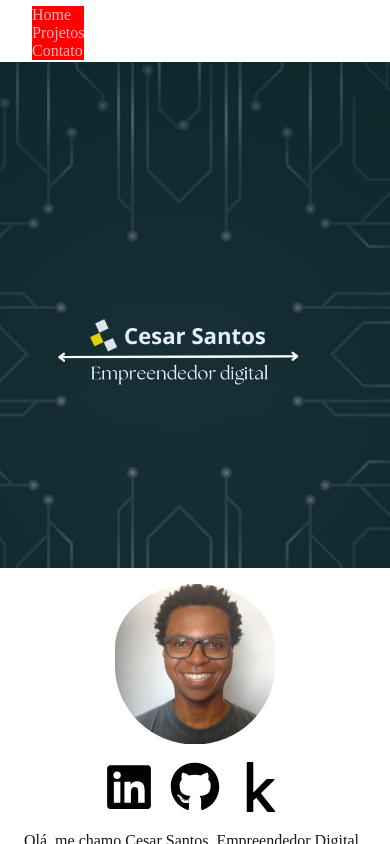
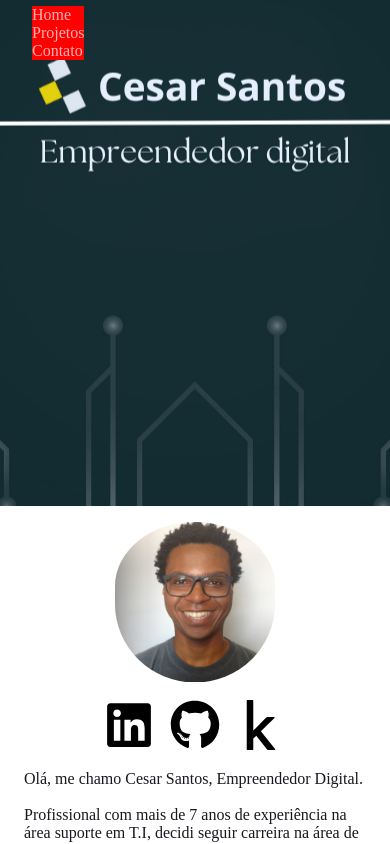
Before and after one commit to CesarSotnas/Cesar_Santos, a React (Vite) app: page / in a window 390 px wide. Shown: the top 844 px of the page. Built offline with nearby package versions, Linux system fonts and the light colour scheme.

Commit message:
Ajustes na responsiviade

```diff
--- a/src/App.css
+++ b/src/App.css
@@ -1,4 +1,11 @@
-.App {
-    width: 100vw;
-    height: 100vh;
+.App, .app-container {
+    width: auto;
+    height: auto;
 }
+
+@media screen and (max-width: 761px) {
+    .app-container {
+        width: auto;
+        height: auto;
+    }
+}
--- a/src/components/css/Card.css
+++ b/src/components/css/Card.css
@@ -1,4 +1,21 @@
-.Card-container img {
-    width: 15rem;
+.projetos-card {
+    width: 30rem;
     height: auto;
+    padding: 1rem;
+    padding-bottom: 0;
+    margin: 0;
 }
+
+
+@media screen and (max-width: 996px) {
+    .projetos-card {
+        width: 22rem;
+        height: auto;
+    }
+
+    .Card-container {
+        display: flex;
+        justify-content: center;
+
+    }
+}
--- a/src/components/css/Footer.css
+++ b/src/components/css/Footer.css
@@ -4,6 +4,7 @@
     gap: 1rem;
     align-items: center;
     padding: 1rem;
+    margin-top: 1rem;
     background: rgba(10, 10, 10, .8);
 }
 
@@ -18,7 +19,7 @@
     transition: 0.3s ease-in-out;
 }
 
-@media screen and (max-width: 982px) {
+@media screen and (max-width: 996px) {
     .footer-container {
         display: flex;
         flex-direction: column;
--- a/src/components/css/NavBar.css
+++ b/src/components/css/NavBar.css
@@ -81,7 +81,7 @@
         background-color: red;
     }
     .navbar {
-        position: relative;
+        /* position: relative; */
         width: auto;
         padding-left: 2rem;
     }
--- a/src/routes/Projetos.jsx
+++ b/src/routes/Projetos.jsx
@@ -15,19 +15,19 @@ const Projetos = () => {
       <div className="tabela-cards">
         <div className="cards">
           <Link to='https://app.powerbi.com/view?r=eyJrIjoiMDllZmNkOTMtOGYxOC00NGI1LWI1NjEtOWEzY2EwN2QzOGVlIiwidCI6IjU4YzZmNTFiLWJiOGEtNDhkYi1hZDQ1LTVlMDg0YzFjOTgzOCJ9' target='_blank'><Card img = {dash1} /></ Link>
-          <p>Análise de Dados - Dashboard - Base de vendas, loja de lubrificantes.</p>
+          <p className="texto-cards">Análise de Dados - Dashboard - Base de vendas, loja de lubrificantes.</p>
         </div>
         <div className="cards">
           <Link to='https://app.powerbi.com/view?r=eyJrIjoiYTliNjdiNjMtM2IzNC00NDk1LTkyMDgtMTZmOGE2YzM5OGRmIiwidCI6IjU4YzZmNTFiLWJiOGEtNDhkYi1hZDQ1LTVlMDg0YzFjOTgzOCJ9' target='_blank'><Card img = {dash2}/></Link>
-        <p>Análise de Dados - Dashboard - Segmentos e receitas durante 2022</p>
+        <p className="texto-cards">Análise de Dados - Dashboard - Segmentos e receitas durante 2022</p>
         </div>
         <div className="cards">
           <Link to='https://app.powerbi.com/view?r=eyJrIjoiNWE5YzI3MWEtYmU4Zi00MGZlLWIzNmUtYTU3ZTQ1NTMxMmU0IiwidCI6IjU4YzZmNTFiLWJiOGEtNDhkYi1hZDQ1LTVlMDg0YzFjOTgzOCJ9' target='_blank'><Card img = {dash3} /></Link>
-          <p>Análise de Dados - Dashboard - Materiais de papelaria.</p>
+          <p className="texto-cards">Análise de Dados - Dashboard - Materiais de papelaria.</p>
         </div>
         <div className="cards">
           <Link to='https://app.powerbi.com/view?r=eyJrIjoiMzVlYWYzMTktMzEyOS00ZTE4LTg5OTAtNmUwZTUwOTc3ZDNhIiwidCI6IjU4YzZmNTFiLWJiOGEtNDhkYi1hZDQ1LTVlMDg0YzFjOTgzOCJ9' target='_blank'><Card img = {dash4} /></Link>
-          <p>Análise de Dados - Dashboard - Análise descritiva, marketing digital.</p>
+          <p className="texto-cards">Análise de Dados - Dashboard - Análise descritiva, marketing digital.</p>
         </div>
       </div>
     </div>
--- a/src/routes/css/Contato.css
+++ b/src/routes/css/Contato.css
@@ -96,7 +96,7 @@ h3 {
 }
 
 
-@media  screen and (max-width: 768px) {
+@media  screen and (max-width: 996) {
     .home-container {
         display: flex;
         flex-direction: column;
--- a/src/routes/css/Home.css
+++ b/src/routes/css/Home.css
@@ -23,6 +23,8 @@ p {
     background-position: 50% 50%;
     width: 100%;
     height: 100vh;
+    padding: 0;
+    margin: 0;
 }
 
 /* Imagem Perfil e Logos */
@@ -30,8 +32,7 @@ p {
     width: 100%;
     height: auto;
     margin: 0;
-    padding-left: 1rem;
-    padding-right: 1rem;
+    padding: 0;
 }
 
 /* Imagem Perfil */
@@ -73,11 +74,11 @@ p {
 
 /* Responsvidade */
 /* Celular */
-@media screen and (max-width: 761px) {
+@media screen and (max-width: 996px) {
     .img-empreendedor {
         display: block;
-        background-position: 52% 0%;
-        background-size: 300%;
+        background-position: 50% 76%;
+        background-size: auto;
         width: auto;
         height: 60vh;
     }
--- a/src/routes/css/Projetos.css
+++ b/src/routes/css/Projetos.css
@@ -1,11 +1,3 @@
-.img-empreendedor {
-    background-image: url('../../assets/Empreendedor.png');
-    background-attachment: fixed;
-    background-position: 50% 50%;
-    width: 100%;
-    height: 100vh;
-}
-
 .projeto-container {
     display: flex;
     flex-direction: column;
@@ -18,19 +10,17 @@
 }
 
 .tabela-cards {
-    display: flex;
-    flex-flow: wrap;
-    padding-left: 8rem;
+    display: grid;
+    grid-template-columns: repeat(2, 35rem);
+    grid-template-rows: auto auto;
+    grid-column-gap: 1rem;
+    justify-content: center;
 }
 
+
 .cards {
-    display: flex;
-    flex-direction: column;
-    padding: 2rem;
-}
-
-.cards p {
-    align-self: center;
+    width: 30rem;
+    height: auto;
 }
 
 .cards a {
@@ -38,12 +28,22 @@
     color: black;
 }
 
-@media screen and (max-width: 761px) {
-    .img-empreendedor {
-        display: block;
-        background-position: 52% 10%;
-        background-size: 300%;
-        width: auto;
-        height: 60vh;
+.texto-cards {
+    padding-left: 1rem ;
+}
+
+@media screen and (max-width: 996px) {
+    .tabela-cards {
+        display: flex;
+        flex-direction: column;
+        align-items: center;
+    }
+
+    .cards {
+        display: flex;
+        flex-direction: column;
+        width: 20rem;
+        height: auto;
+        padding-bottom: 1rem;
     }
 }
```
